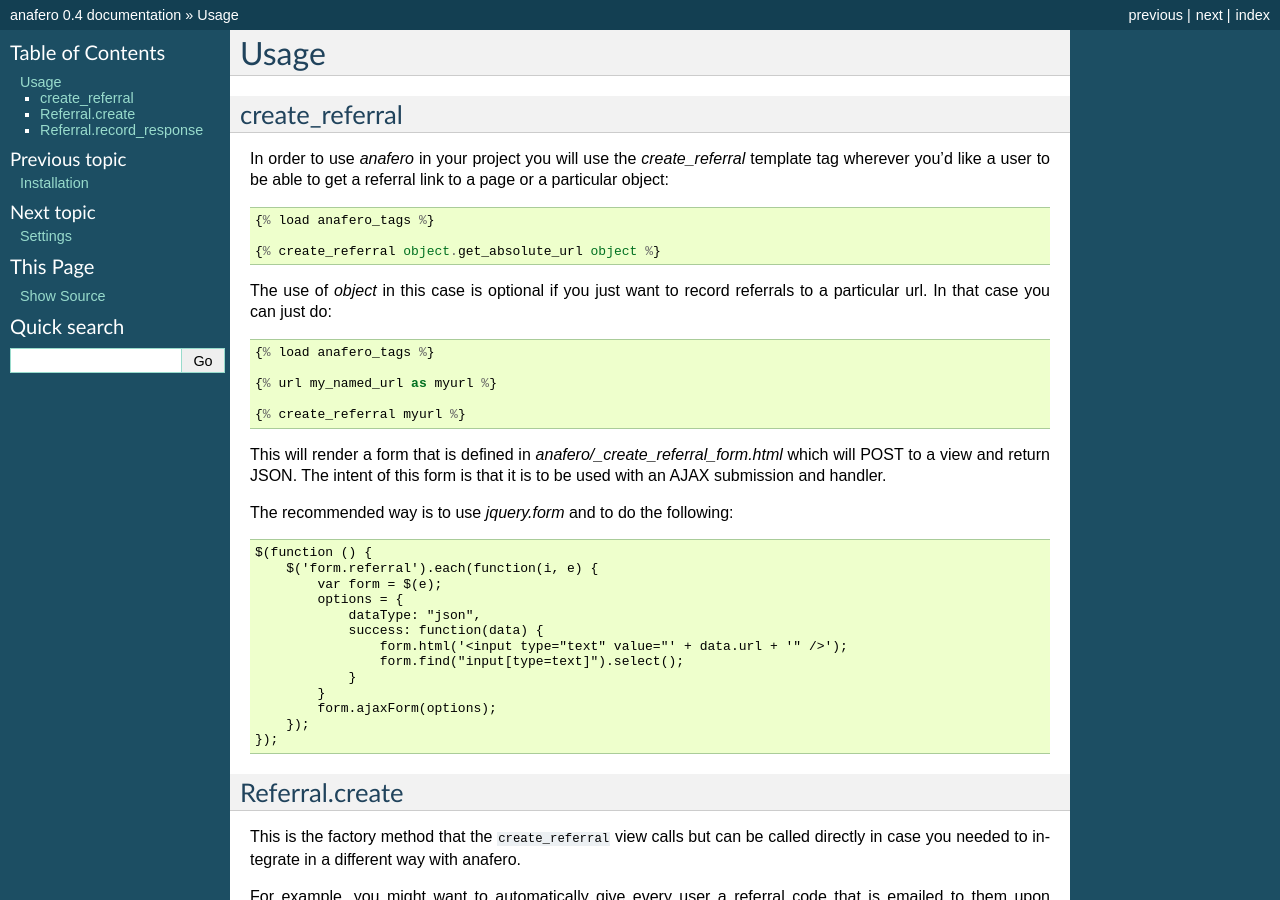
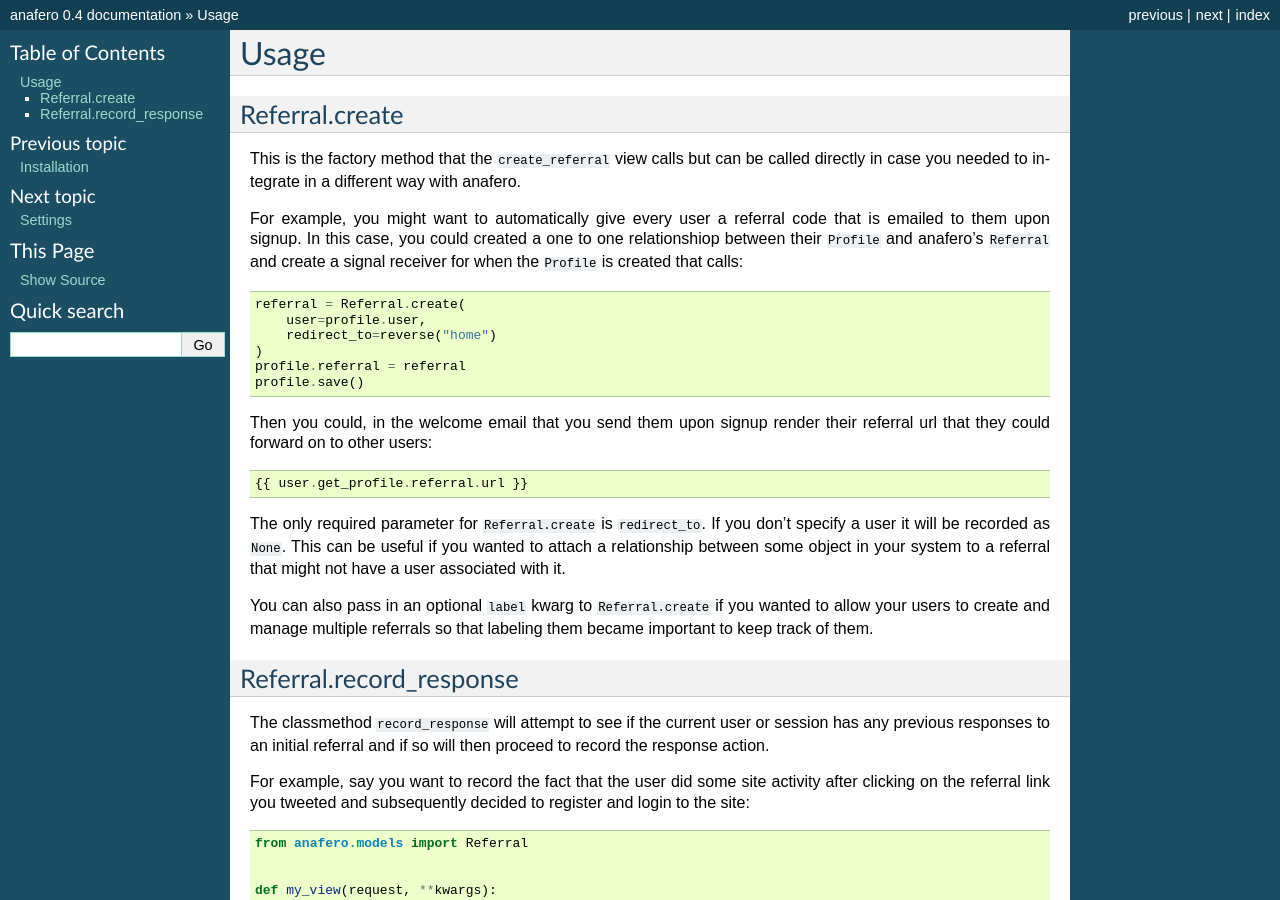
Before and after one commit to pinax/pinax-referrals, a Sphinx documentation site: the page built from docs/usage.rst, in a window 1280 px wide and 900 px high. Built offline with Sphinx 7.4.7, drawn with Linux system fonts in a browser that asks for light colours.

```diff
--- a/docs/index.rst
+++ b/docs/index.rst
@@ -32,4 +32,5 @@
  usage
  settings
  templates
+ templatetags
  changelog
--- a/docs/usage.rst
+++ b/docs/usage.rst
@@ -2,49 +2,6 @@
 
 Usage
 =====
-
-.. _create_referral:
-
-create_referral
----------------
-
-In order to use `anafero` in your project you will use the `create_referral`
-template tag wherever you'd like a user to be able to get a referral link
-to a page or a particular object::
-
-    {% load anafero_tags %}
-
-    {% create_referral object.get_absolute_url object %}
-
-The use of `object` in this case is optional if you just want to record
-referrals to a particular url. In that case you can just do::
-
-    {% load anafero_tags %}
-
-    {% url my_named_url as myurl %}
-
-    {% create_referral myurl %}
-
-This will render a form that is defined in `anafero/_create_referral_form.html`
-which will POST to a view and return JSON. The intent of this form is that it
-is to be used with an AJAX submission and handler.
-
-The recommended way is to use `jquery.form` and to do the following::
-
-    $(function () {
-        $('form.referral').each(function(i, e) {
-            var form = $(e);
-            options = {
-                dataType: "json",
-                success: function(data) {
-                    form.html('<input type="text" value="' + data.url + '" />');
-                    form.find("input[type=text]").select();
-                }
-            }
-            form.ajaxForm(options);
-        });
-    });
-
 
 .. _Referral.create
 
```
Also changed, not shown: docs/templatetags.rst (added, +66 -0 lines), 1 other file.
